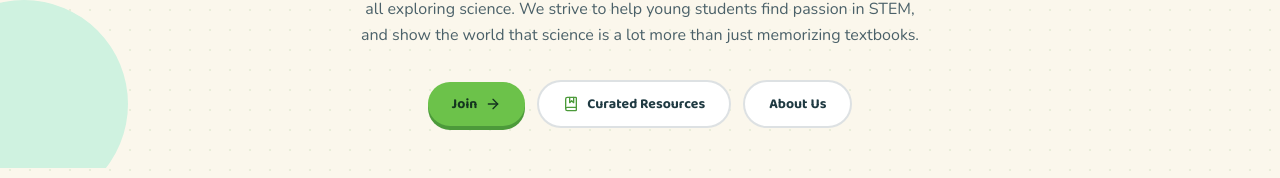
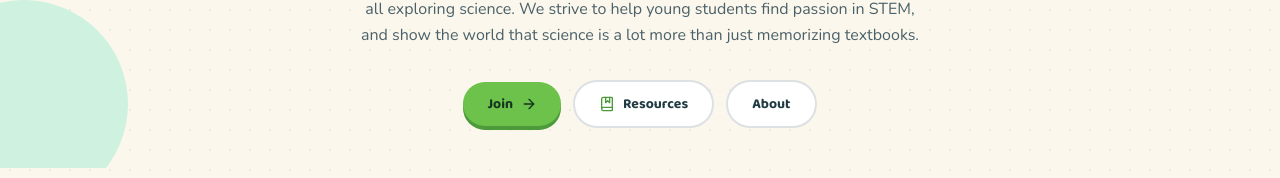
Before and after one commit to OrigamiKoala/Turtle-Rock-Science-Club, a React (Vite) app: page / in a window 1280 px wide. Shown: the part 460-638 px from the top of the page. Built offline with nearby package versions, Linux system fonts and the light colour scheme; no server answers.

Commit message:
improve front page

```diff
--- a/src/components/HeroSection.tsx
+++ b/src/components/HeroSection.tsx
@@ -52,7 +52,7 @@ export default function HeroSection({
                 onClick={() => setCurrentTab('lab')}
                 className="w-full sm:w-auto px-6 py-3 rounded-full font-display font-bold text-sm transition-all duration-300 hover:scale-[1.02] active:scale-95 cursor-pointer flex items-center justify-center gap-2 bg-[#6CC24A] text-[#14351F] shadow-[0_4px_0_#4C9A3A]"
               >
-                <span>Play Minigames</span>
+                <span>Games</span>
                 <Atom className="w-4 h-4" />
               </button>
             )}
@@ -63,7 +63,7 @@ export default function HeroSection({
               className="w-full sm:w-auto px-6 py-3 rounded-full font-display font-bold text-sm transition-all cursor-pointer bg-white hover:bg-[#1F3A42]/5 text-[#1F3A42] border-2 border-[#1F3A42]/15 flex items-center justify-center gap-2"
             >
               <BookMarked className="w-4 h-4 text-[#4C9A3A]" />
-              <span>Curated Resources</span>
+              <span>Resources</span>
             </button>
 
             <button
@@ -71,7 +71,7 @@ export default function HeroSection({
               onClick={() => setCurrentTab('about')}
               className="w-full sm:w-auto px-6 py-3 rounded-full font-display font-bold text-sm transition-all cursor-pointer bg-white hover:bg-[#1F3A42]/5 text-[#1F3A42] border-2 border-[#1F3A42]/15"
             >
-              About Us
+              About
             </button>
           </div>
 
```
